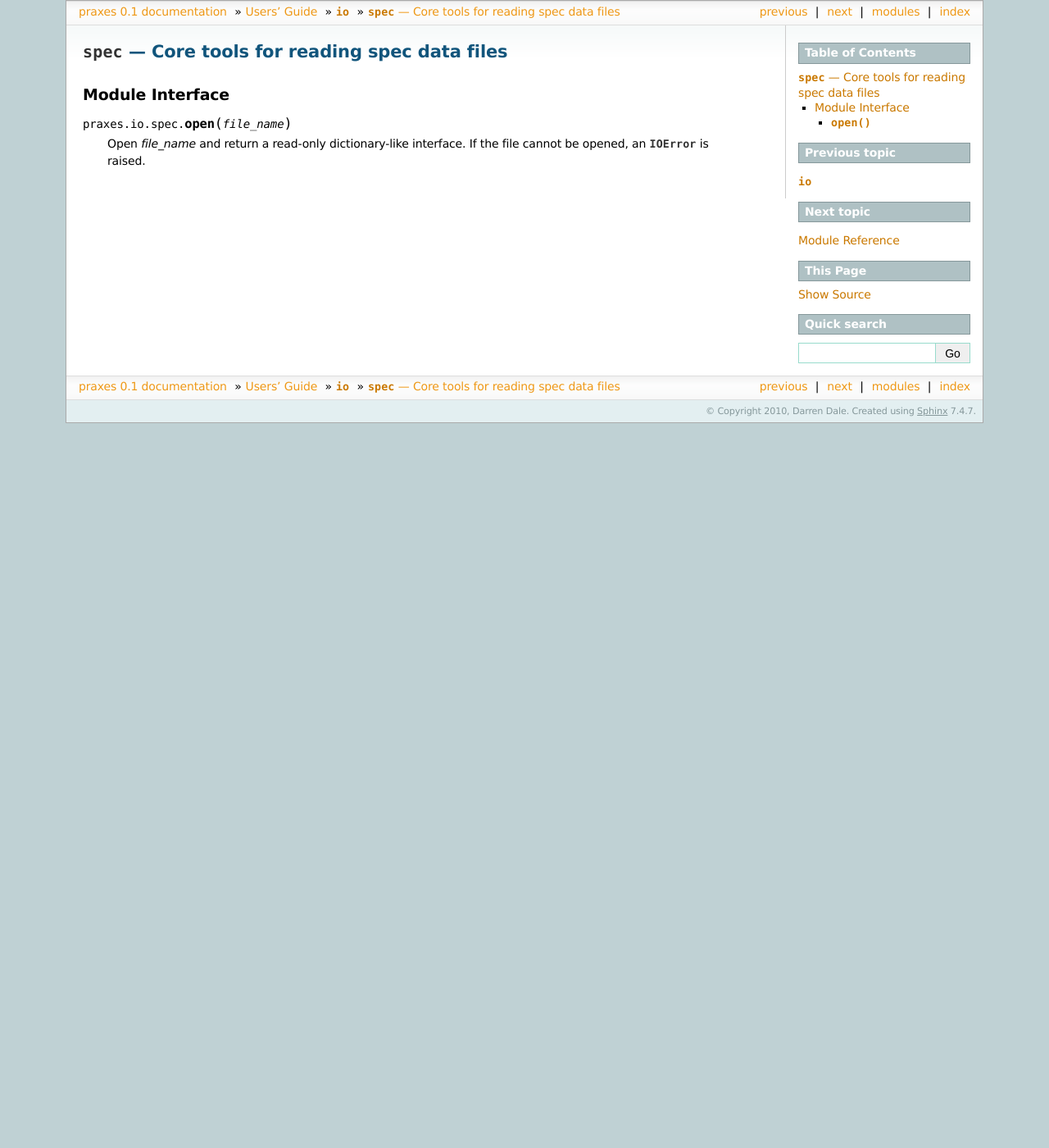
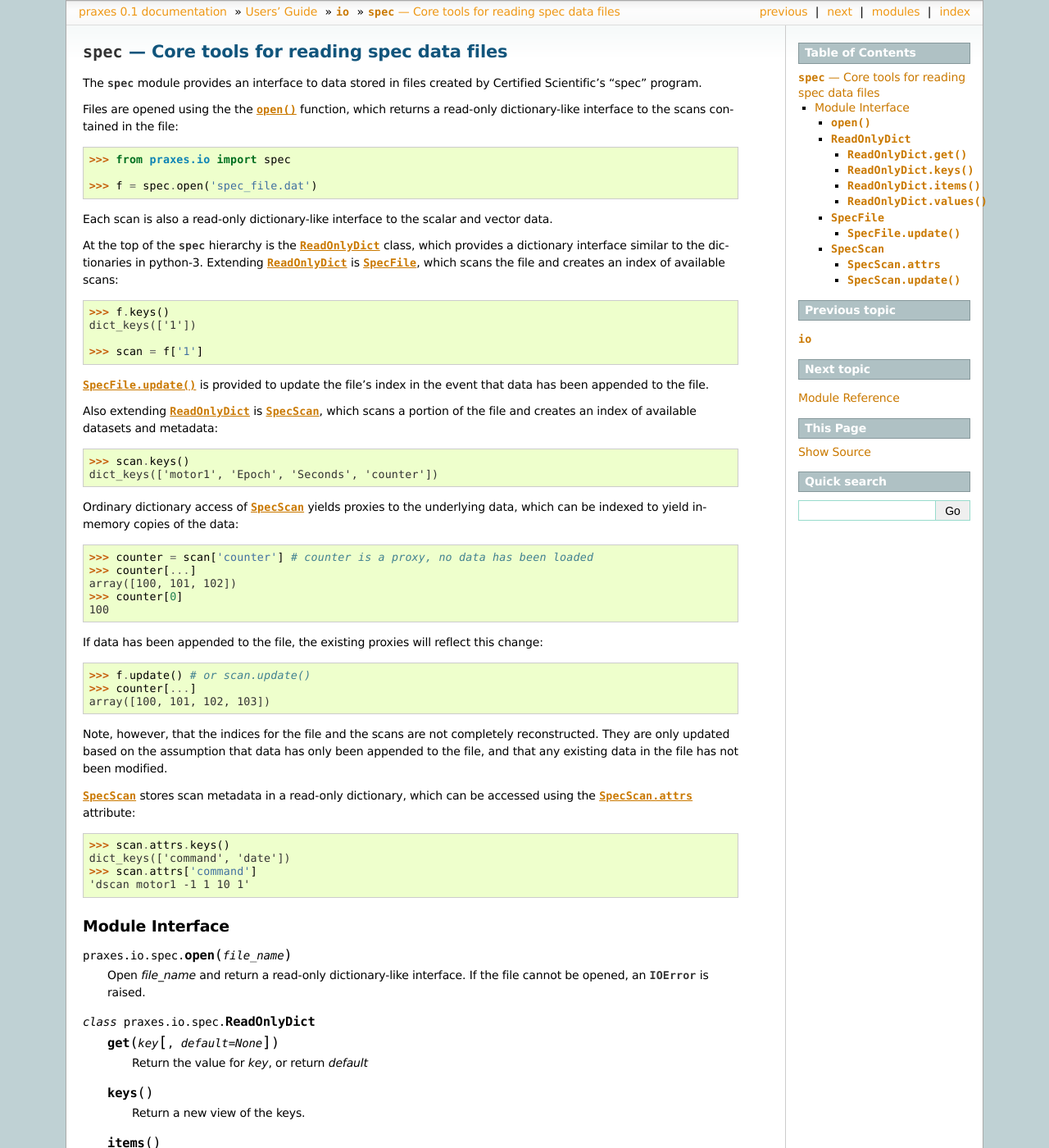
Before and after one commit to praxes/praxes, a Sphinx documentation site: the page built from doc/users/io/spec.rst, in a window 1280 px wide and 1400 px high. Shown: the whole window at 82% size. Built offline with Sphinx 7.4.7, drawn with Linux system fonts in a browser that asks for light colours; formulas are drawn with MathJax 3; some of the changed text lies outside the part shown.

Commit message:
DOC: document spec module

```diff
--- a/doc/users/io/spec.rst
+++ b/doc/users/io/spec.rst
@@ -4,6 +4,69 @@
 .. module:: praxes.io.spec
    :synopsis: Core tools for reading spec data files.
 .. moduleauthor:: Darren Dale <dsdale24@gmail.com>
+
+The :mod:`spec` module provides an interface to data stored in files created
+by Certified Scientific's "spec" program.
+
+Files are opened using the the :func:`open` function, which returns a read-only
+dictionary-like interface to the scans contained in the file::
+
+   >>> from praxes.io import spec
+
+   >>> f = spec.open('spec_file.dat')
+
+
+Each scan is also
+a read-only dictionary-like interface to the scalar and vector data.
+
+At the top of the :mod:`spec` hierarchy is the :class:`ReadOnlyDict` class,
+which provides a dictionary interface similar to the dictionaries in python-3.
+Extending :class:`ReadOnlyDict` is :class:`SpecFile`, which scans the file and
+creates an index of available scans::
+
+   >>> f.keys()
+   dict_keys(['1'])
+
+   >>> scan = f['1']
+
+:meth:`SpecFile.update` is provided to update the file's index in the event
+that data has been appended to the file.
+
+Also extending :class:`ReadOnlyDict` is :class:`SpecScan`, which scans a
+portion of the file and creates an index of available datasets and metadata::
+
+   >>> scan.keys()
+   dict_keys(['motor1', 'Epoch', 'Seconds', 'counter'])
+
+Ordinary dictionary access of :class:`SpecScan` yields proxies to the
+underlying data, which can be indexed to yield in-memory copies of the data::
+
+   >>> counter = scan['counter'] # counter is a proxy, no data has been loaded
+   >>> counter[...]
+   array([100, 101, 102])
+   >>> counter[0]
+   100
+
+If data has been appended to the file, the existing proxies will reflect this
+change::
+
+   >>> f.update() # or scan.update()
+   >>> counter[...]
+   array([100, 101, 102, 103])
+
+Note, however, that the indices for the file and the scans are not completely
+reconstructed. They are only updated based on the assumption that data has only
+been appended to the file, and that any existing data in the file has not been
+modified.
+
+:class:`SpecScan` stores scan metadata in a read-only dictionary, which can be
+accessed using the :attr:`SpecScan.attrs` attribute::
+
+   >>> scan.attrs.keys()
+   dict_keys(['command', 'date'])
+   >>> scan.attrs['command']
+   'dscan motor1 -1 1 10 1'
+
 
 Module Interface
 ----------------
@@ -12,3 +75,41 @@ Module Interface
 
    Open *file_name* and return a read-only dictionary-like interface.  If the
    file cannot be opened, an :exc:`IOError` is raised.
+
+
+.. class:: ReadOnlyDict
+
+   .. method:: get(key[, default=None])
+
+      Return the value for *key*, or return *default*
+
+   .. method:: keys()
+
+      Return a new view of the keys.
+
+   .. method:: items()
+
+      Return a new view of the ``(key, value)`` pairs.
+
+   .. method:: values()
+
+      Return a new view of the values.
+
+
+.. class:: SpecFile
+
+   .. method:: update()
+
+      Updates the file's index of scans in the file, if necessary. Also updates
+      the indices for the scans in the file.
+
+
+.. class:: SpecScan
+
+   .. attribute:: attrs
+
+      A :class:`ReadOnlyDict` instance containing the metadata for the scan.
+
+   .. method:: update()
+
+      Updates the scan's index of the data in the file, if necessary.
```
Also changed, not shown: 1 other file.
